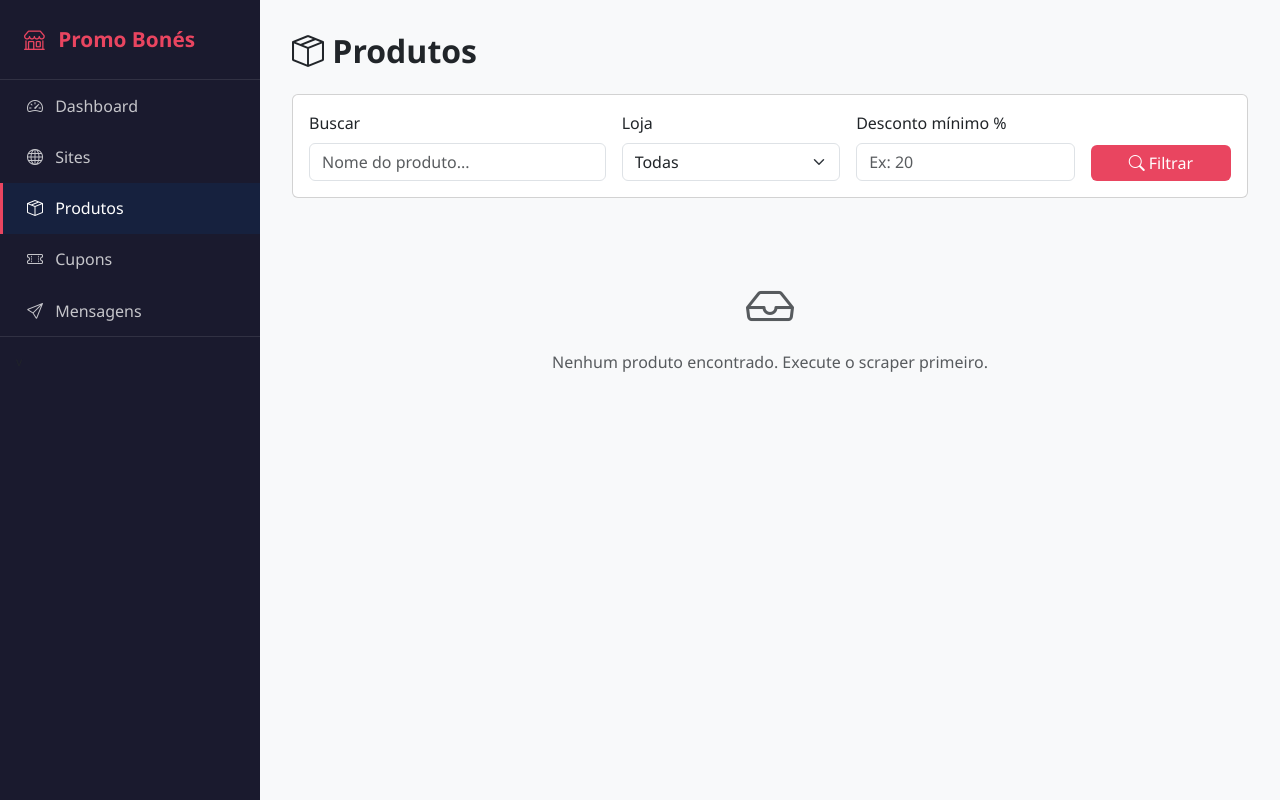
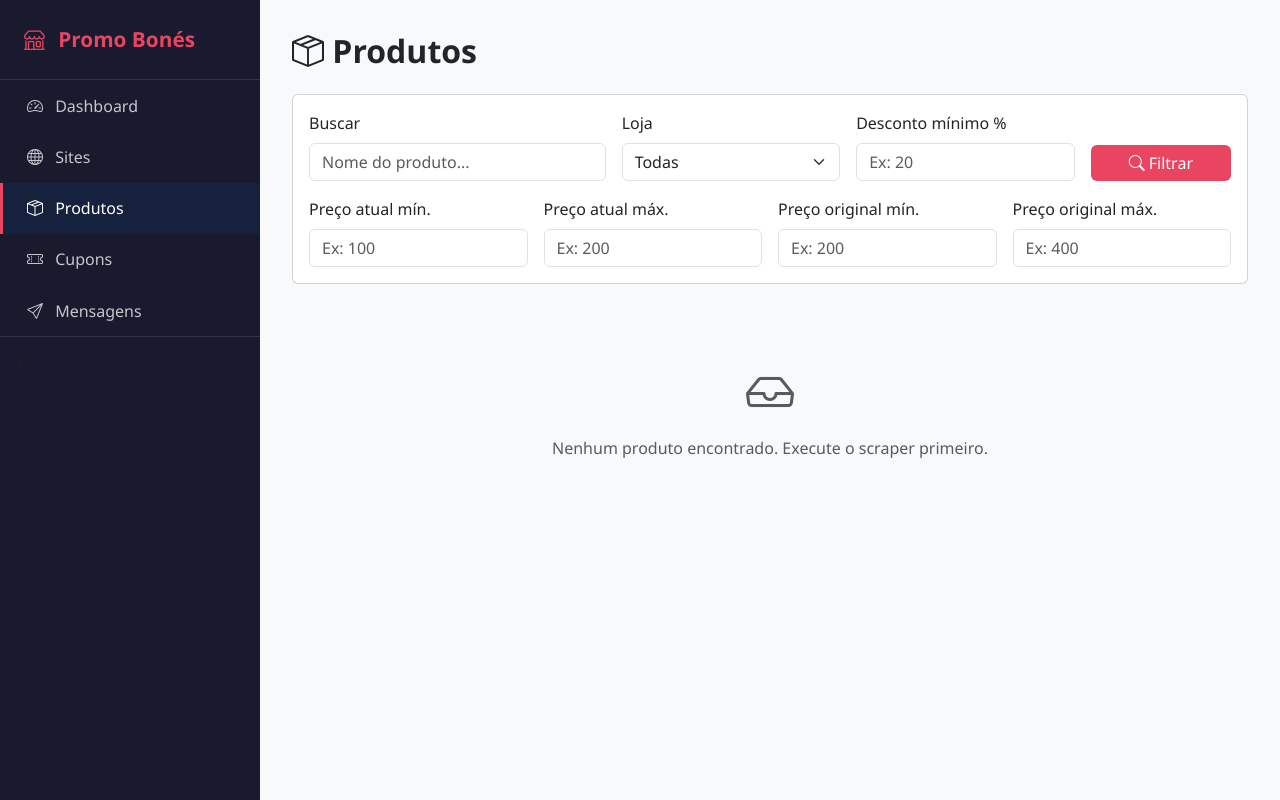
Before and after one commit to Joao-Lucas-Code/promo_bones, a Flask app: page /products in a window 1280 px wide. Run offline with Flask 3, Linux system fonts and the light colour scheme; data comes from the database, SQL or seed files in the repository; data that the repository does not hold is empty.

Commit message:
feat: adiciona filtros de preço atual e original na página de produtos
- Filtros por faixa de preço atual (min_price/max_price)
- Filtros por faixa de preço original (min_original_price/max_original_price)
- Corrige parse de preço brasileiro no cadastro de referência do marketplace
- Valores dos filtros permanecem preenchidos após submit

```diff
--- a/promo_bones/main.py
+++ b/promo_bones/main.py
@@ -180,6 +180,21 @@ def toggle_site(site_id):
     finally:
         db.close()
 
+def _parse_brazilian_price(text: str) -> float | None:
+    """Converte texto de preço brasileiro (R$ 1.234,56 ou 1234.56) para float."""
+    text = text.replace("R$", "").strip()
+    if not text:
+        return None
+    # Se tem vírgula, assume formato brasileiro: vírgula é decimal, ponto é milhar
+    if "," in text:
+        text = text.replace(".", "").replace(",", ".")
+    # Se não tem vírgula, ponto é decimal (ex: 139.00)
+    try:
+        return float(text)
+    except ValueError:
+        return None
+
+
 # === PRODUCTS ===
 @app.route("/products")
 def products_list():
@@ -188,6 +203,10 @@ def products_list():
         search = request.args.get("search")
         site_id = request.args.get("site_id", type=int)
         min_discount = request.args.get("min_discount", type=float)
+        min_price = request.args.get("min_price", type=float)
+        max_price = request.args.get("max_price", type=float)
+        min_original_price = request.args.get("min_original_price", type=float)
+        max_original_price = request.args.get("max_original_price", type=float)
 
         query = db.query(Product).join(Site)
         if search:
@@ -196,6 +215,14 @@ def products_list():
             query = query.filter(Product.site_id == site_id)
         if min_discount:
             query = query.filter(Product.discount_percent >= min_discount)
+        if min_price is not None:
+            query = query.filter(Product.current_price >= min_price)
+        if max_price is not None:
+            query = query.filter(Product.current_price <= max_price)
+        if min_original_price is not None:
+            query = query.filter(Product.original_price >= min_original_price)
+        if max_original_price is not None:
+            query = query.filter(Product.original_price <= max_original_price)
 
         products = query.order_by(Product.updated_at.desc()).limit(100).all()
         sites = db.query(Site).all()
@@ -206,6 +233,10 @@ def products_list():
             search=search,
             site_id=site_id,
             min_discount=min_discount,
+            min_price=min_price,
+            max_price=max_price,
+            min_original_price=min_original_price,
+            max_original_price=max_original_price,
         )
     finally:
         db.close()
@@ -221,8 +252,7 @@ def edit_marketplace_reference(product_id):
 
         if request.method == "POST":
             product.marketplace_url = request.form.get("marketplace_url", "").strip() or None
-            raw_price = request.form.get("marketplace_price", "").strip().replace("R$", "").replace(".", "").replace(",", ".")
-            product.marketplace_price = float(raw_price) if raw_price else None
+            product.marketplace_price = _parse_brazilian_price(request.form.get("marketplace_price", ""))
             db.commit()
             return redirect("/products")
 
@@ -240,8 +270,7 @@ def api_update_marketplace_reference(product_id):
             return jsonify({"success": False, "error": "Produto não encontrado"}), 404
 
         product.marketplace_url = request.form.get("marketplace_url", "").strip() or None
-        raw_price = request.form.get("marketplace_price", "").strip().replace("R$", "").replace(".", "").replace(",", ".")
-        product.marketplace_price = float(raw_price) if raw_price else None
+        product.marketplace_price = _parse_brazilian_price(request.form.get("marketplace_price", ""))
         db.commit()
         return jsonify({
             "success": True,
--- a/promo_bones/templates/products.html
+++ b/promo_bones/templates/products.html
@@ -22,12 +22,29 @@
             </div>
             <div class="col-md-3">
                 <label class="form-label">Desconto mínimo %</label>
-                <input type="number" name="min_discount" class="form-control" placeholder="Ex: 20" value="{{ min_discount or '' }}">
+                <input type="number" step="0.01" name="min_discount" class="form-control" placeholder="Ex: 20" value="{{ min_discount or '' }}">
             </div>
             <div class="col-md-2">
                 <button type="submit" class="btn btn-accent w-100">
                     <i class="bi bi-search"></i> Filtrar
                 </button>
+            </div>
+
+            <div class="col-md-3">
+                <label class="form-label">Preço atual mín.</label>
+                <input type="number" step="0.01" name="min_price" class="form-control" placeholder="Ex: 100" value="{{ min_price or '' }}">
+            </div>
+            <div class="col-md-3">
+                <label class="form-label">Preço atual máx.</label>
+                <input type="number" step="0.01" name="max_price" class="form-control" placeholder="Ex: 200" value="{{ max_price or '' }}">
+            </div>
+            <div class="col-md-3">
+                <label class="form-label">Preço original mín.</label>
+                <input type="number" step="0.01" name="min_original_price" class="form-control" placeholder="Ex: 200" value="{{ min_original_price or '' }}">
+            </div>
+            <div class="col-md-3">
+                <label class="form-label">Preço original máx.</label>
+                <input type="number" step="0.01" name="max_original_price" class="form-control" placeholder="Ex: 400" value="{{ max_original_price or '' }}">
             </div>
         </form>
     </div>
```
